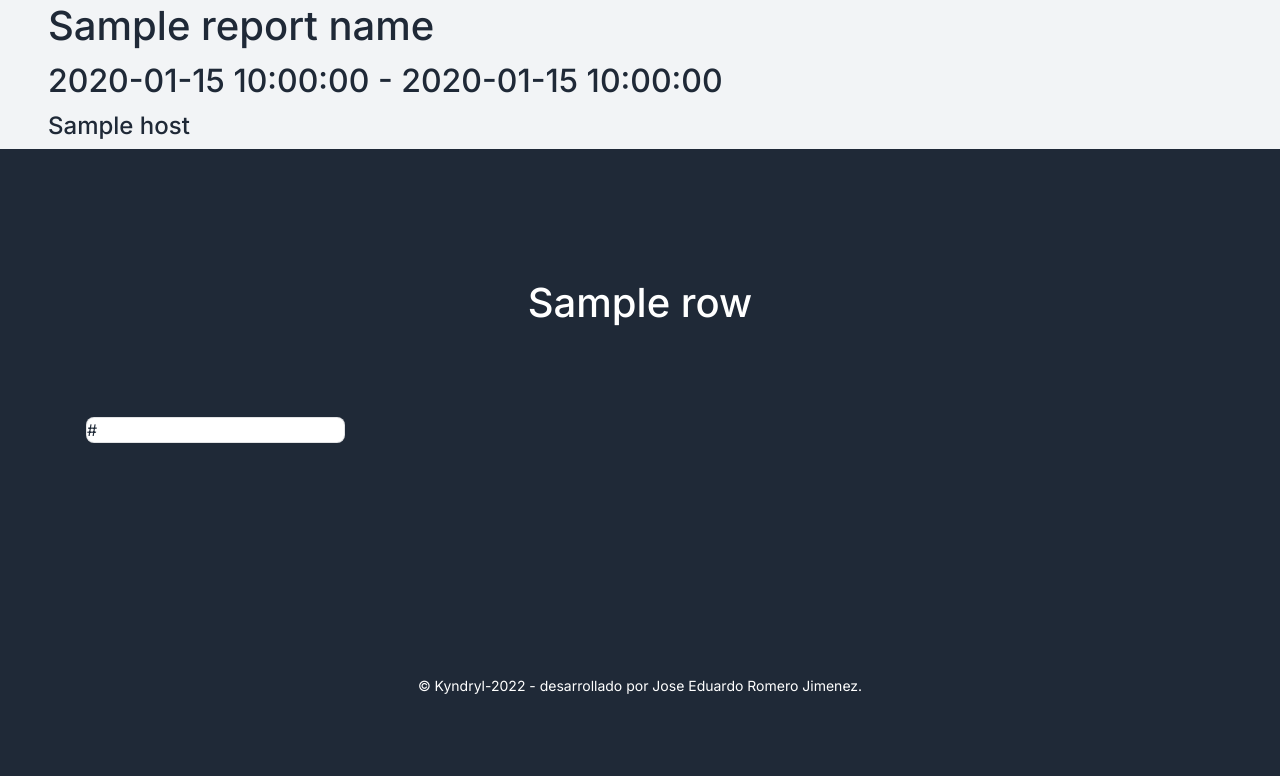
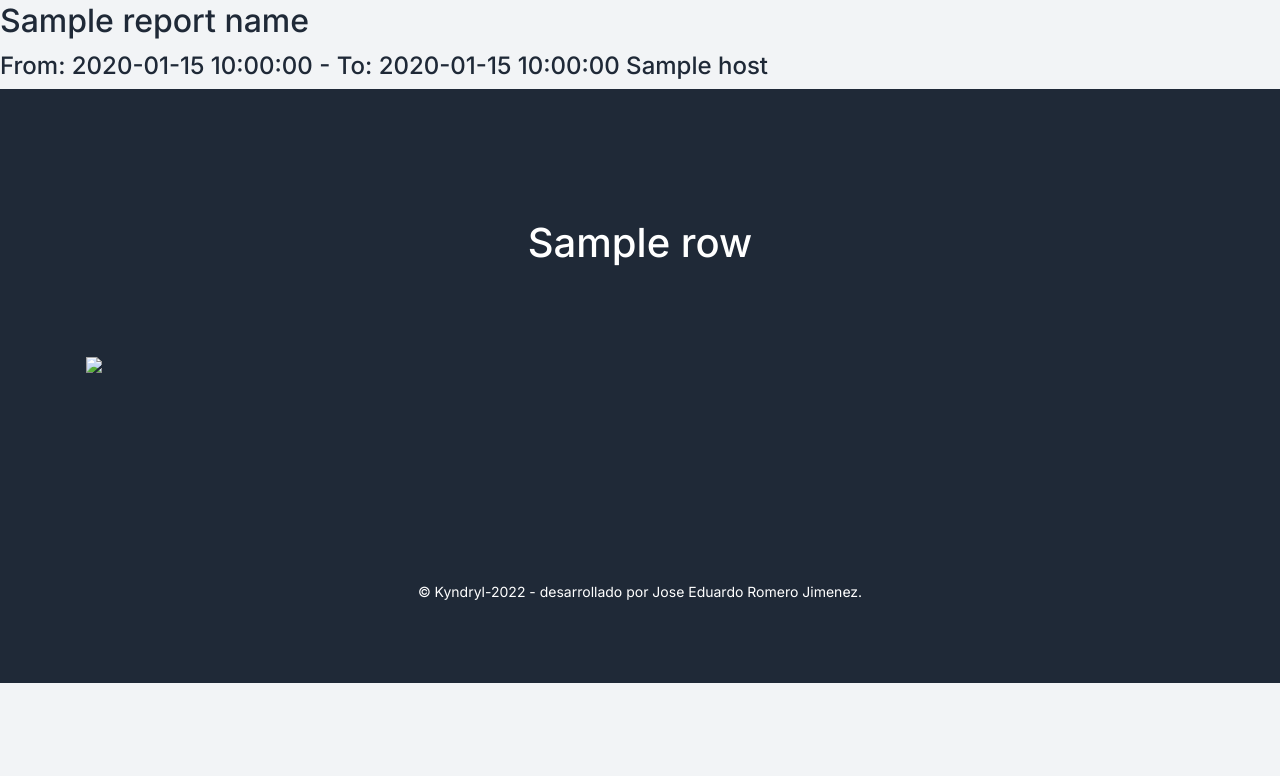
Before and after one commit to Edunzz/grafanaPDF, a Flask app: template apipdf/templates/reporte_grafana.html in a window 1280 px wide. Shown: the top 776 px of the page. Run offline with Flask 2, Linux system fonts and the light colour scheme; the template is opened without the code that fills it: most values are stand-ins (such as "Sample title", 1, 10 or a date in 2020).

Commit message:
Update reporte_grafana.html

```diff
--- a/apipdf/templates/reporte_grafana.html
+++ b/apipdf/templates/reporte_grafana.html
@@ -9,14 +9,12 @@
    </head>
    <body>
       <header class="header-global">
-         <h1 class="h1 px-lg-5">
+         <h2 class="h2">
             {{ report_name }}
-         </h1>
-         <h2 class="h2 px-lg-5">
-            {{ from_date }} - {{ to_date }}
          </h2>
-         <h4 class="h4 px-lg-5">
-            {{ host|join(', ')}}
+         <h4 class="h4">
+            From: {{ from_date }} - To: {{ to_date }}
+            {{ host }}
          </h4>
       </header>
       <main>
@@ -30,15 +28,11 @@
                      </h2>
                   </div>
                </div>
-               {% for panel in row['img_panels'] %}
                <div class="row">
-                  <div class="col-12 col-sm-6 col-lg-3">
-                     <div class="card bg-white shadow-soft text-primary rounded mb-4">
-                        {{ panel['url'] }}
-                     </div>
-                  </div>
+                  {% for panel in row['img_panels'] %}
+                  <img src="{{ panel['url'] }}">
+                  {% endfor %}
                </div>
-               {% endfor %}
             </div>
          </section>
          {% endfor %}
```
